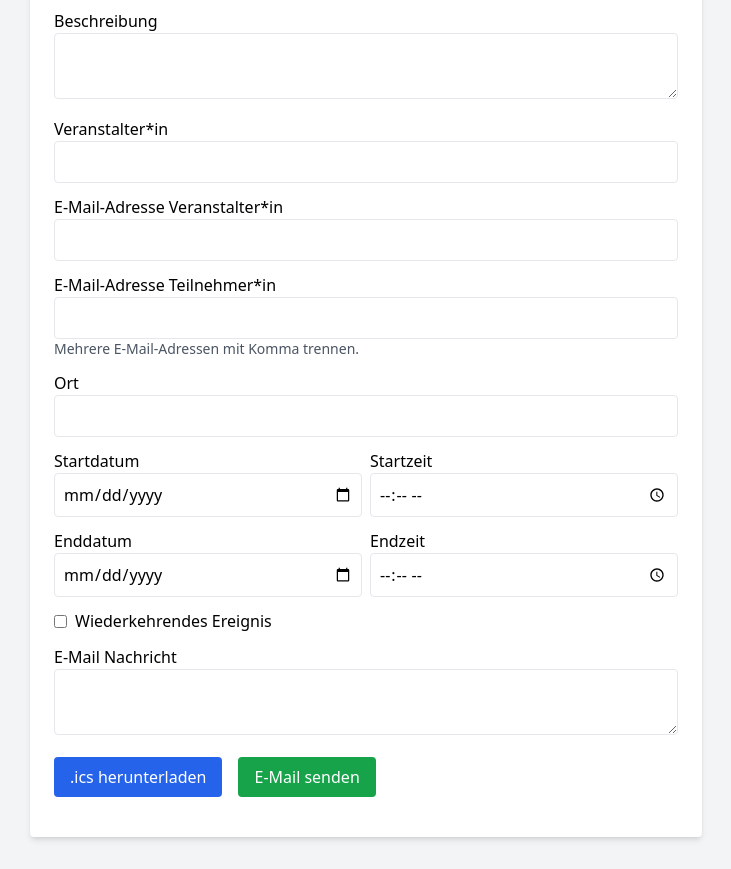
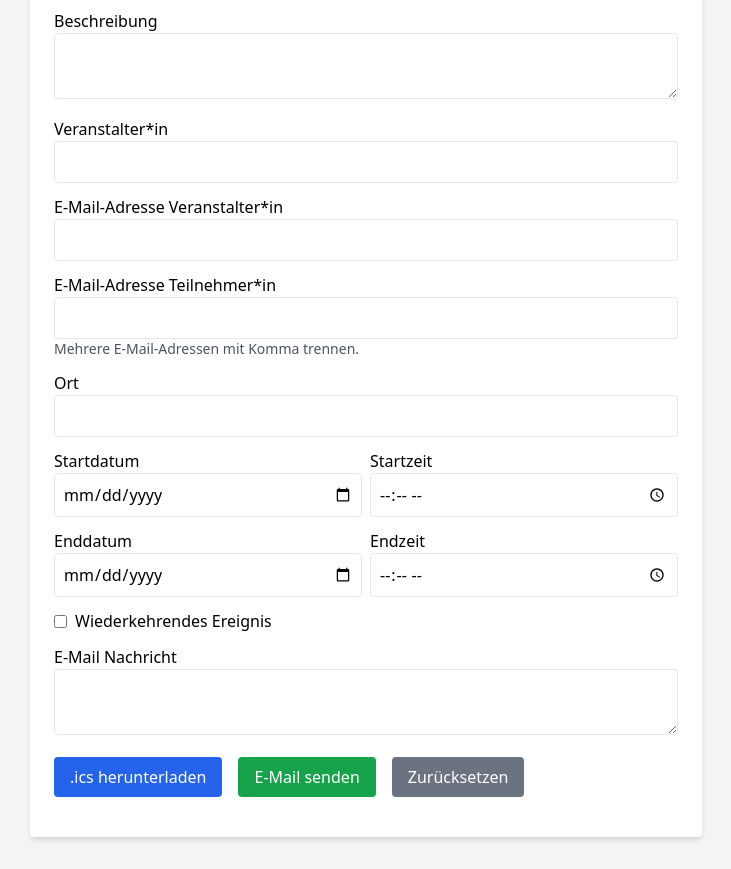
Before and after one commit to oh-ve/ical-generator, a website: page ui/index.html in a window 1280 px wide. Shown: the part 173-1042 px from the top of the page, without its empty margins (274-1005 px from the left). Drawn offline with nearby package versions, Linux system fonts and the light colour scheme.

Commit message:
formular zurücksetzen

```diff
--- a/server/server.js
+++ b/server/server.js
@@ -75,7 +75,7 @@ app.post("/generate-ical", async (req, res) => {
     const icsData = calendar.toString();
 
     if (sendEmail) {
-      const subject = `${organizerEmail} hat dich zu ${summary} eingeladen`;
+      const subject = `${name} hat dich zu ${summary} eingeladen`;
       const emailText =
         req.body.emailText ||
         "Hallo, anbei findest du deine Kalender-Einladung als Anhang.";
--- a/ui/index.html
+++ b/ui/index.html
@@ -214,7 +214,7 @@
         ></textarea>
       </div>
 
-      <!-- Aktionen -->
+      <!-- Buttons -->
       <div class="flex gap-4 mt-4">
         <button
           class="bg-blue-600 text-white py-2 px-4 rounded hover:bg-blue-700"
@@ -227,6 +227,12 @@
           @click="submit(true)"
         >
           E-Mail senden
+        </button>
+        <button
+          class="bg-gray-500 text-white py-2 px-4 rounded hover:bg-gray-600"
+          @click="resetForm()"
+        >
+          Zurücksetzen
         </button>
       </div>
 
@@ -320,6 +326,28 @@
               console.error(err);
             }
           },
+          resetForm() {
+            this.form = {
+              summary: "",
+              description: "",
+              organizer_name: "",
+              organizer_email: "",
+              location: "",
+              start_date: "",
+              start_time: "",
+              end_date: "",
+              end_time: "",
+              recurring: false,
+              recurrence: {
+                frequency: "WEEKLY",
+                count: 2,
+              },
+              emailText: "",
+            };
+            this.attendeesInput = "";
+            this.unlimited = false;
+            this.statusMessage = "";
+          },
         };
       }
     </script>
```
